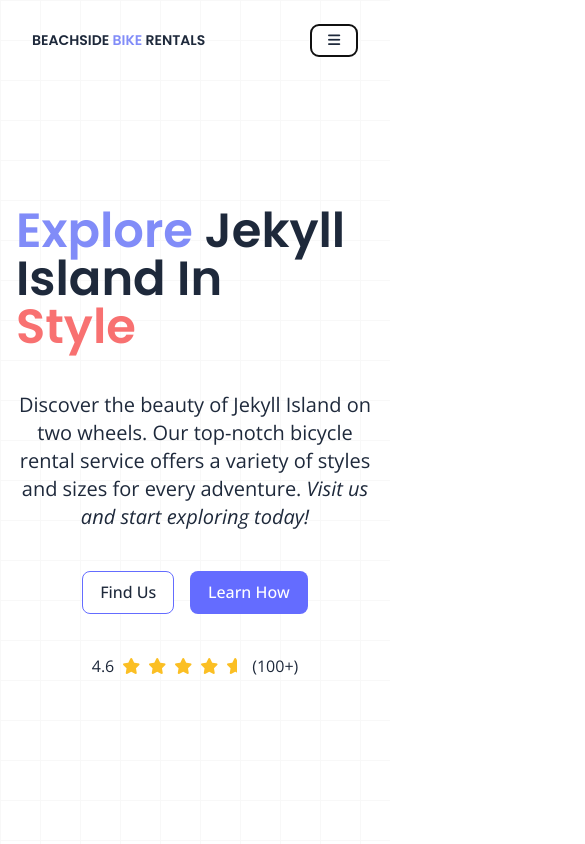
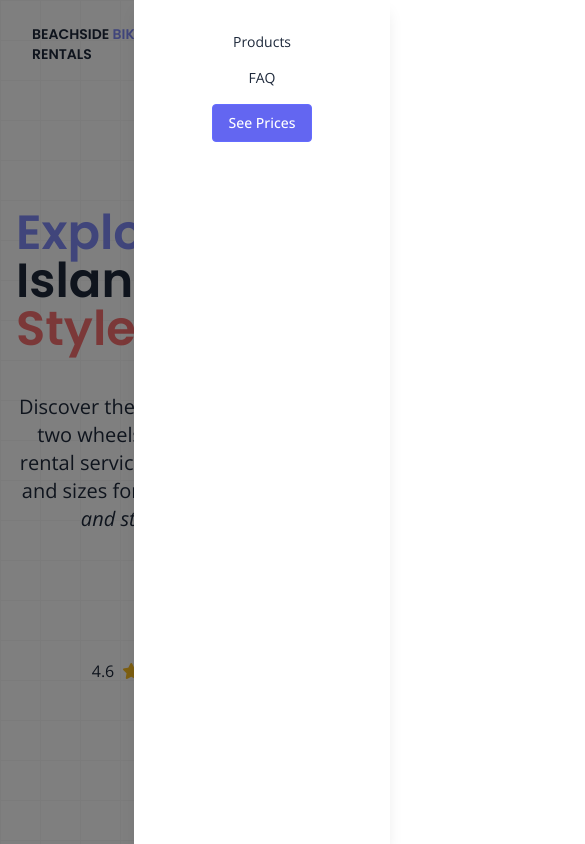
Before and after one commit to JSuupaSellers/beachside, a SvelteKit app: page / in a window 390 px wide. Both pictures are taken after a click on the button 334 px from the left and 40 px from the top of the page. Shown: the top 844 px of the page, 585 px wide, since content can reach past the window. Built offline with nearby package versions, Linux system fonts and the light colour scheme.

Commit message:
Added additional photos

```diff
--- a/package.json
+++ b/package.json
@@ -13,6 +13,7 @@
 		"@sveltejs/vite-plugin-svelte": "^3.0.0",
 		"autoprefixer": "^10.4.19",
 		"postcss": "^8.4.38",
+		"postcss-import": "^16.1.0",
 		"svelte": "^4.2.7",
 		"tailwindcss": "^3.4.3",
 		"vite": "^5.0.3"
--- a/src/components/CTAs.svelte
+++ b/src/components/CTAs.svelte
@@ -3,10 +3,10 @@
 </script>
 
 <div class="flex items-center gap-4">
-    <button class="specialBtn">
-        <p class="text-base sm:text-lg md:text-xl">Find Us</p>
-    </button>
-    <button class="specialBtnDark">
-        <p class="text-base sm:text-lg md:text-xl">Learn How</p>
-    </button>
+    <button
+            on:click={() => window.open('https://www.google.com/maps/search/?api=1&query=Beachside+Bike+Rentals', '_blank')}
+            class="text-base sm:text-lg md:text-xl specialBtnDark"
+        >
+            Find Us
+        </button>
 </div>
--- a/src/components/FAQ.svelte
+++ b/src/components/FAQ.svelte
@@ -14,7 +14,7 @@
     ];
   </script>
 
-  <SectionWrapper>
+  <SectionWrapper id = "FAQ">
     <div class="my-12 mx-auto max-w-7xl px-4 sm:px-6 lg:px-8">
         <h2 class="text-3xl font-extrabold text-gray-900 mb-6 text-center">Frequently Asked Questions</h2>
         <div class="space-y-6">
--- a/src/components/Header.svelte
+++ b/src/components/Header.svelte
@@ -1,24 +1,62 @@
 <script>
+    let isMenuOpen = false;
 
+    function toggleMenu() {
+        isMenuOpen = !isMenuOpen;
+    }
+
+    function scrollToSection(event) {
+        const targetId = event.target.getAttribute('data-scroll');
+        const targetElement = document.getElementById(targetId);
+        if (targetElement) {
+            targetElement.scrollIntoView({ behavior: 'smooth' });
+        }
+        toggleMenu();
+    }
 </script>
 
 <header class="flex flex-col relative z-20">
     <div class="max-w-[1400px] mx-auto w-full flex items-center justify-between p-4 py-6">
         <a href="/">
-            <h1 class="font-semibold    ">
+            <h1 class="font-semibold">
                 BEACHSIDE <span class="text-indigo-400">BIKE</span> RENTALS
             </h1>
         </a>
-        <button class="md:hidden grid place-items-center">
-                <i class="fa-solid fa-bars"></i>
+        <div class="text-center text-gray-600 font-semibold">
+            <span class="text-red-400">Everyday</span> 9 am - 5 pm EST
+        </div>
+        <button class="md:hidden grid place-items-center" on:click={toggleMenu}>
+            <i class="fa-solid fa-bars"></i>
         </button>
         <nav class="hidden md:flex items-center gap-4 lg:gap-6">
-            <a href="#Products" class="duration-200 hover:text-indigo-400 cursor-pointer">Products</a>
-            <a href="#Reviews" class="duration-200 hover:text-indigo-400 cursor-pointer">Reviews</a>
-            <a href="#FAQ" class="duration-200 hover:text-indigo-400 cursor-pointer">FAQ</a>
-            <button class="specialBtn">See Prices</button>
+            <a href="#products" class="duration-200 hover:text-indigo-400 cursor-pointer">Products</a>
+            <a href="#faq" class="duration-200 hover:text-indigo-400 cursor-pointer">FAQ</a>
+            <button class="specialBtn" data-scroll="pricing" on:click={scrollToSection}>See Prices</button>
         </nav>
     </div>
 
 
+    <div class={`fixed inset-0 z-30 bg-black bg-opacity-50 transition-opacity ${isMenuOpen ? 'opacity-100' : 'opacity-0 pointer-events-none'}`} on:click={toggleMenu}></div>
+
+    <div class={`fixed top-0 right-0 z-40 w-64 h-full bg-white shadow-lg transform transition-transform ${isMenuOpen ? 'translate-x-0' : 'translate-x-full'}`}>
+        <nav class="p-8 flex flex-col items-center gap-4 lg:gap-6 md:hidden">
+            <a href="#products" class="duration-200 hover:text-indigo-400 cursor-pointer" on:click={toggleMenu}>Products</a>
+            <a href="#faq" class="duration-200 hover:text-indigo-400 cursor-pointer" on:click={toggleMenu}>FAQ</a>
+            <button class="specialBtn" data-scroll="pricing" on:click={scrollToSection}>See Prices</button>
+        </nav>
+    </div>
 </header>
+
+<style>
+  .specialBtn {
+    background-color: #6366F1; /* bg-indigo-500 */
+    color: white; /* text-white */
+    padding: 0.5rem 1rem; /* py-2 px-4 */
+    border-radius: 0.25rem; /* rounded */
+    transition: background-color 0.2s; /* transition duration-200 */
+  }
+
+  .specialBtn:hover {
+    background-color: #4338CA; /* bg-indigo-700 */
+  }
+</style>
--- a/src/components/Hero.svelte
+++ b/src/components/Hero.svelte
@@ -1,21 +1,24 @@
 <script>
     import CtAs from "./CTAs.svelte";
-import Header from "./Header.svelte";
-    import SectionWrapper from "./SectionWrapper.svelte"
+    import Header from "./Header.svelte";
+    import SectionWrapper from "./SectionWrapper.svelte";
 </script>
 
-<SectionWrapper>
+<SectionWrapper id="hero">
     <Header />
     <div class="flex flex-col gap-10 flex-1 items-center justify-center pb-10 md:pb-14">
         <h2 class="text-5xl sm:text-6xl md:text-7xl lg:text-8xl max-w-[1200px] mx-auto w-full font-semibold">
             <span class="text-indigo-400">Explore</span> Jekyll Island In <br /><span class="text-red-400">Style</span>
         </h2>
-        <p class="text-xl sm:text-2xl md:text-3xl text-center max-w-[1000px] mx-auto w-full"> Discover the beauty of Jekyll Island on two wheels. Our top-notch bicycle rental service offers a variety of styles and sizes for every adventure. <span class="italic">Visit us and start exploring today!</span></p>
+        <p class="text-xl sm:text-2xl md:text-3xl text-center max-w-[1000px] mx-auto w-full">
+            Discover the beauty of Jekyll Island on two wheels. Our top-notch bicycle rental service offers a variety of styles and sizes for every adventure.
+            <span class="italic">Visit us and start exploring today!</span>
+        </p>
         <CtAs />
         <div class="flex items-center justify-center gap-2 text-base">
             <p>4.6</p>
             {#each [0,1,2,3,4] as index}
-                <div class="grid place items-center relative">
+                <div class="grid place-items-center relative">
                     <i class="fa-solid fa-star opacity-0"></i>
                     <div class={"absolute top-0 left-0 grid place-items-center " + (index === 4 ? "w-[60%] overflow-hidden" : " ")}>
                         <i class="fa-solid fa-star text-amber-400"></i>
@@ -24,5 +27,6 @@ import Header from "./Header.svelte";
             {/each}
             <p>(100+)</p>
         </div>
+
     </div>
 </SectionWrapper>
--- a/src/components/Pricing.svelte
+++ b/src/components/Pricing.svelte
@@ -47,14 +47,14 @@
     'https://beachsidebikerentals.s3.amazonaws.com/double_surrey.jpg', // Replace with actual URLs // Replace with actual URLs
   ];
 </script>
-<SectionWrapper>
+<SectionWrapper id="pricing">
   <main class="max-w-7xl mx-auto py-12 px-4 sm:px-6 lg:px-8">
       <section class="text-center mb-12">
-      <h1 class="text-4xl font-extrabold text-gray-900">Bike Rental Pricing</h1>
+          <h1 class="text-4xl sm:text-5xl md:text-6xl max-w-[1000px] mx-auto w-full font-semibold text-center">Our <span class="text-red-400">Pricing</span></h1>
           <p class="mt-4 text-lg text-gray-600">Helmets, baskets, and locks are included in the pricing.</p>
       </section>
 
-    <section class="grid gap-8 sm:grid-cols-1 lg:grid-cols-3">
+      <section class="grid gap-8 grid-cols-1 sm:grid-cols-2 lg:grid-cols-3">
           <div class="border rounded-lg shadow-sm p-6">
               <h2 class="text-2xl font-bold text-gray-900 mb-4">Regular Bikes</h2>
               <swiper-container space-between="10" slides-per-view="1" centered-slides="true" pagination="true">
--- a/src/routes/+page.svelte
+++ b/src/routes/+page.svelte
@@ -17,11 +17,24 @@
       // Add more FAQs as needed
     ];
   </script>
+  <style>
+    html {
+      scroll-behavior: smooth;
+    }
+  </style>
 
   <main class="flex flex-col">
-    <Hero />
-    <Products />
-    <Pricing />
-    <FAQ {faqs} />
+    <section id="hero">
+      <Hero />
+  </section>
+  <section id="products">
+      <Products />
+  </section>
+  <section id="pricing">
+      <Pricing />
+  </section>
+  <section id="faq">
+      <FAQ {faqs} />
+  </section>
 
   </main>
--- /dev/null
+++ b/src/styles.css
@@ -0,0 +1,3 @@
+@import "tailwindcss/base";
+@import "tailwindcss/components";
+@import "tailwindcss/utilities";
```
Also changed, not shown: 1 other file (tests, documents, lock files or other folders). Lines whose indentation alone changed are shown as unchanged.
